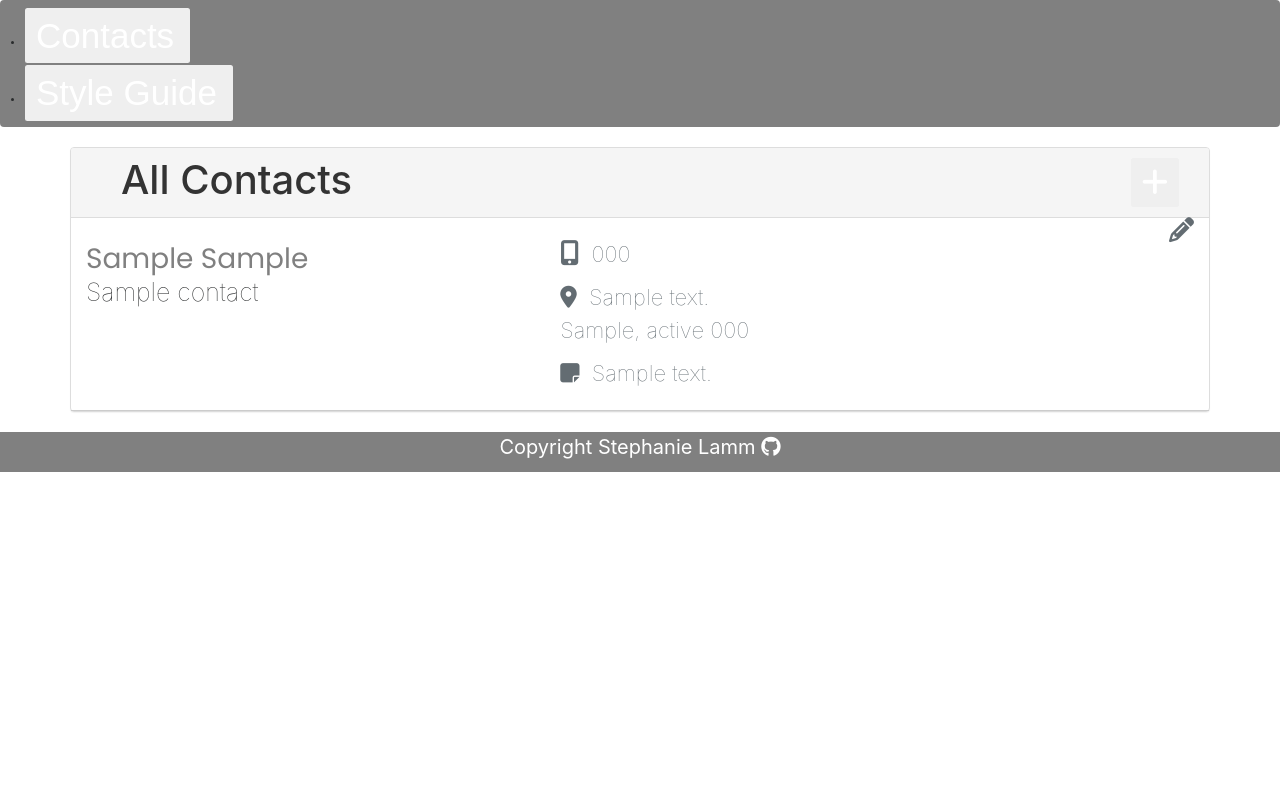
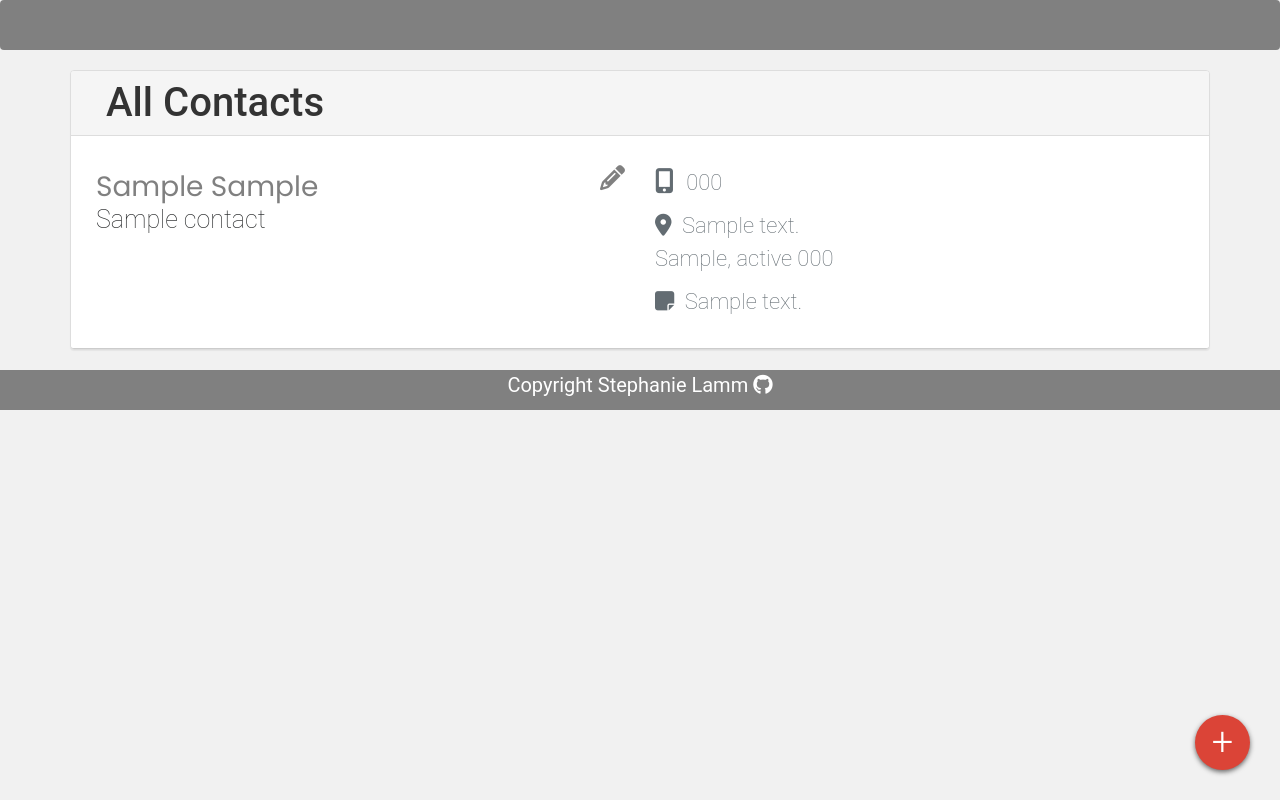
Before and after one commit to stephanielamm/contact-manager-php, a PHP site: page / in a window 1280 px wide. Run offline with PHP 8.4, Linux system fonts and the light colour scheme; tables that the repository leaves empty or names only in its code hold one stand-in row (values such as "Sample post"); some libraries are stand-ins or nearby versions.

Commit message:
Implemented Google Standard Styling.

```diff
--- a/header.php
+++ b/header.php
@@ -19,10 +19,11 @@
    <link rel="stylesheet" type="text/css" href="style.css">
    <!-- GOOGLE FONTS -->
    <link href="https://fonts.googleapis.com/css?family=Poppins:300,400,600|Raleway:100,100i,200,200i,300,300i,400,400i,500,500i,600,600i,700,700i,800,800i,900,900i" rel="stylesheet">
-
    </head>
  <body>
    <nav class="navbar">
+     <!--
       <li><a href="index.php" class="my-contacts"> <button class="btn btn-outline my-contacts" type="button">Contacts</button></a></li>
       <li><a href="style.php" class="my-contacts"> <button class="btn btn-outline my-contacts" type="button">Style Guide</button></a></li>
+-->
     </nav>
--- a/index.php
+++ b/index.php
@@ -6,20 +6,14 @@
 
 <div class="container panel panel-default">
   <div class="row panel-heading">
-    <div class="col-lg-8 col-md-10 col-sm-11">
       <h2 class="panel-title">All Contacts</h2>
-    </div>
-    <div class="col-lg-4 col-md-2 col-ms-1">
-      <a href="new.php"> <button class="btn btn-outline new-contact" style="float: right;" type="button"><i class="fa fa-plus" aria-hidden="true"></i></button></a>
-    </div>
   </div>
 
 <?php foreach ($contacts as $contact) :?>
-
-        <div class="row contact-box">
-          <div class="col-xs-5 col-sm-5 left-detail">
+        <div class="row contact-box" id="presentation">
+          <div class="col-xs-6 col-sm-6 left-detail">
               <a href="/edit.php?id=<?=$contact['id'];?>">
-              <span class="name"><?= $contact['first']; ?> <?= $contact['last']; ?></span></a><br>
+              <span class="name"><?= $contact['first']; ?> <?= $contact['last']; ?></span><i class="fa fa-pencil icon" style="float: right;" aria-hidden="true"></i></a><br>
               <span class="title"><?= $contact['title']; ?></span><br></span>
             </div>
             <div class="col-xs-6 col-sm-6 right-detail">
@@ -28,13 +22,20 @@
               <span class="detail text-muted"><?= $contact['city']; ?>, <?= $contact['state']; ?> <?= $contact['zipcode']; ?></span><br></span></p>
               <span class="detail text-muted"><i class="fa fa-sticky-note" aria-hidden="true"></i>&nbsp;&nbsp;<?= $contact['notes']; ?></span><br></span>
             </div>
-            <div class="col-xs-1 col-sm-1"><a href="/edit.php?id=<?=$contact['id'];?>"><i class="fa fa-pencil icon text-muted" style="float:right;" aria-hidden="true"></i></a>
-            </div>
         </div>
 
 <?php endforeach; ?>
 
 </div>
 
+<div id="container-floating">
+
+  <div id="floating-button" data-toggle="tooltip" data-placement="left" data-original-title="Create" onclick="newmail()">
+    <p class="plus">+</p>
+    <img class="edit" src="http://ssl.gstatic.com/bt/C3341AA7A1A076756462EE2E5CD71C11/1x/bt_compose2_1x.png">
+  </div>
+
+</div>
+
 
 <?php include 'footer.php';?>
--- a/style.css
+++ b/style.css
@@ -1,12 +1,28 @@
-/* FRAMING CONTENT */
 
-/*#wrap {
-  min-height: 100%;
-  height: auto !important;
-  height: 100%;
-  margin: 0 auto -30px;
-  padding: 0 0 30px;
-}*/
+body{
+  font-family: 'Roboto';
+  background: #f1f1f1;
+}
+h3{
+  color: #555;
+}
+p {
+  font-family: 'Roboto';
+}
+
+/* BOXES */
+#presentation{
+  background: #FFF;
+  transition: all 0.2s;
+  border-radius: 3px;
+}
+
+#presentation:hover{
+  box-shadow: 0 14px 28px rgba(0,0,0,0.25), 0 10px 10px rgba(0,0,0,0.22);
+  transition: all 0.3s;
+  transform: translateZ(10px);
+}
+
 /* FOOTER */
 footer {
   height: 40px;
@@ -51,6 +67,9 @@ a:hover {
   font-family: 'Poppins', sans-serif, 600;
   font-size: 40px;
 }
+.edit-icon {
+  float: right;
+}
 
 /* CONTACT PANELS */
 div.contact-box a {
@@ -63,6 +82,8 @@ div.contact-box a :hover {
 }
 .contact-box{
   border-bottom: 1px solid #ccc;
+  padding: 10px 10px 10px 10px;
+
 }
 .left-detail {
   padding-bottom: 20px;
@@ -93,7 +114,121 @@ div.contact-box a :hover {
   font-size: 25px;
 }
 
-/* MEDIA QUERIES
-.panel-title {
-  font-size: 30px;
-}*/
+.fa-pencil:hover {
+  color: black;
+}
+
+/* FLOATING BUTTON FROM https://codepen.io/simoberny/pen/pJZJQY */
+
+#floating-button{
+  width: 55px;
+  height: 55px;
+  border-radius: 50%;
+  background: #db4437;
+  position: fixed;
+  bottom: 30px;
+  right: 30px;
+  cursor: pointer;
+  box-shadow: 0px 2px 5px #666;
+}
+
+.plus{
+  color: white;
+  position: absolute;
+  top: 0;
+  display: block;
+  bottom: 0;
+  left: 0;
+  right: 0;
+  text-align: center;
+  padding: 0;
+  margin: 0;
+  line-height: 55px;
+  font-size: 38px;
+  font-family: 'Roboto';
+  font-weight: 300;
+  animation: plus-out 0.3s;
+  transition: all 0.3s;
+}
+
+#container-floating{
+  position: fixed;
+  width: 70px;
+  height: 70px;
+  bottom: 30px;
+  right: 30px;
+  z-index: 50px;
+}
+
+#container-floating:hover{
+  height: 400px;
+  width: 90px;
+  padding: 30px;
+}
+
+#container-floating:hover .plus{
+  animation: plus-in 0.15s linear;
+  animation-fill-mode: forwards;
+}
+
+.edit{
+  position: absolute;
+  top: 0;
+  display: block;
+  bottom: 0;
+  left: 0;
+  display: block;
+  right: 0;
+  padding: 0;
+  opacity: 0;
+  margin: auto;
+  line-height: 65px;
+  transform: rotateZ(-70deg);
+  transition: all 0.3s;
+  animation: edit-out 0.3s;
+}
+
+#container-floating:hover .edit{
+  animation: edit-in 0.2s;
+   animation-delay: 0.1s;
+  animation-fill-mode: forwards;
+}
+
+@keyframes edit-in{
+    from {opacity: 0; transform: rotateZ(-70deg);}
+    to {opacity: 1; transform: rotateZ(0deg);}
+}
+
+@keyframes edit-out{
+    from {opacity: 1; transform: rotateZ(0deg);}
+    to {opacity: 0; transform: rotateZ(-70deg);}
+}
+
+@keyframes plus-in{
+    from {opacity: 1; transform: rotateZ(0deg);}
+    to {opacity: 0; transform: rotateZ(180deg);}
+}
+
+@keyframes plus-out{
+    from {opacity: 0; transform: rotateZ(180deg);}
+    to {opacity: 1; transform: rotateZ(0deg);}
+}
+
+.nds{
+  width: 40px;
+  height: 40px;
+  border-radius: 50%;
+  position: fixed;
+  z-index: 300;
+  transform:  scale(0);
+  cursor: pointer;
+}
+
+.nd1{
+  background: #d3a411;
+  right: 40px;
+  bottom: 120px;
+  animation-delay: 0.2s;
+    animation: bounce-out-nds 0.3s linear;
+  animation-fill-mode:  forwards;
+}
```
